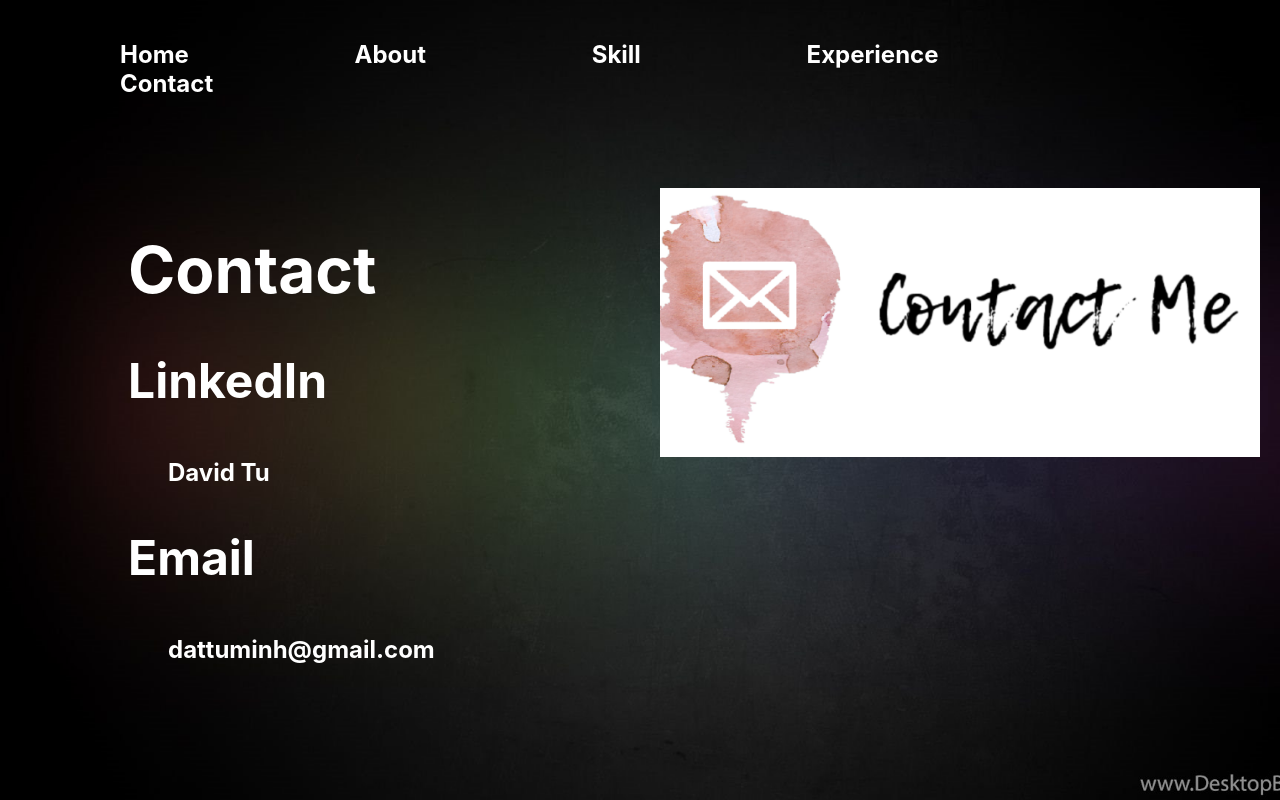
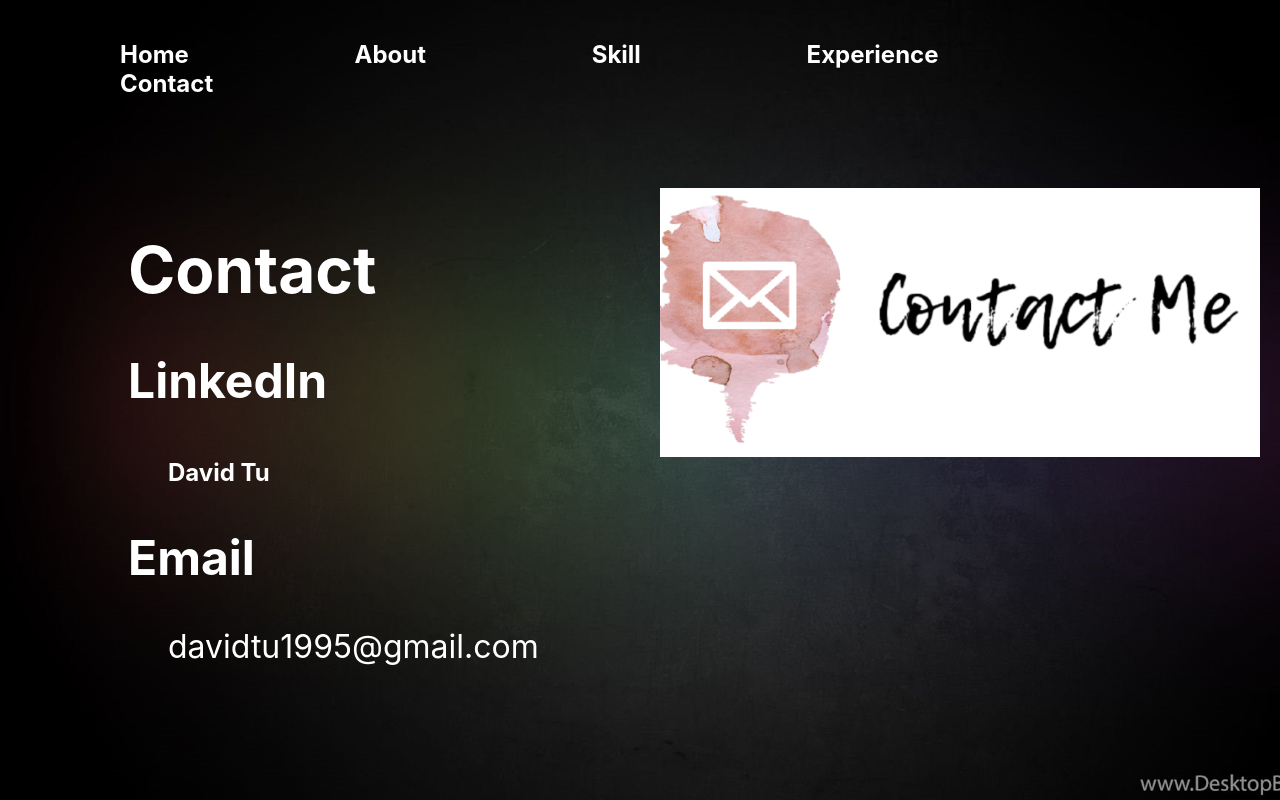
Before and after one commit to tuminhdat/david-resume, a React (Create React App) app: page /contact in a window 1280 px wide. Built offline with nearby package versions, Linux system fonts and the light colour scheme.

Commit message:
add video to page and change email

```diff
--- a/src/App.css
+++ b/src/App.css
@@ -119,3 +119,15 @@ td:nth-child(1){
   font-size: x-large;
   margin-top: 5%;
 }
+
+#video_frame{
+  min-width: 300px;
+  min-height: 600px;
+  max-width: 800px;
+  width: 100%;
+  height: auto;
+}
+
+#email{
+  margin: 40px;
+}
--- a/src/directory/Contact.jsx
+++ b/src/directory/Contact.jsx
@@ -10,7 +10,7 @@ function Contact() {
         <a onClick={myFunction}>David Tu</a>
         <br />
         <h2>Email</h2>
-        <a href="dattuminh@gmail.com">dattuminh@gmail.com</a>
+        <p id="email">davidtu1995@gmail.com</p>
       </div>
 
       <div class="right_screen">
--- a/src/directory/Home.jsx
+++ b/src/directory/Home.jsx
@@ -1,3 +1,5 @@
+import Video from "../video/vid.mp4";
+
 function Home() {
   return (
     <div class="grid-container">
@@ -7,7 +9,10 @@ function Home() {
           So sit back, grab a drink, and let's dive in together!</b>
       </div>
       <div class="right_screen">
-        <img src={ require("../image/photo_image_2.jpg") } alt="Photo Image" />
+        {/* <img src={ require("../image/photo_image_2.jpg") } alt="Photo Image" /> */}
+        <video id="video_frame" controls autoplay>
+          <source src={Video} type="video/mp4" />
+        </video>
       </div>
     </div>
   );
```
Also changed, not shown: 1 other file (tests, documents, lock files or other folders).
